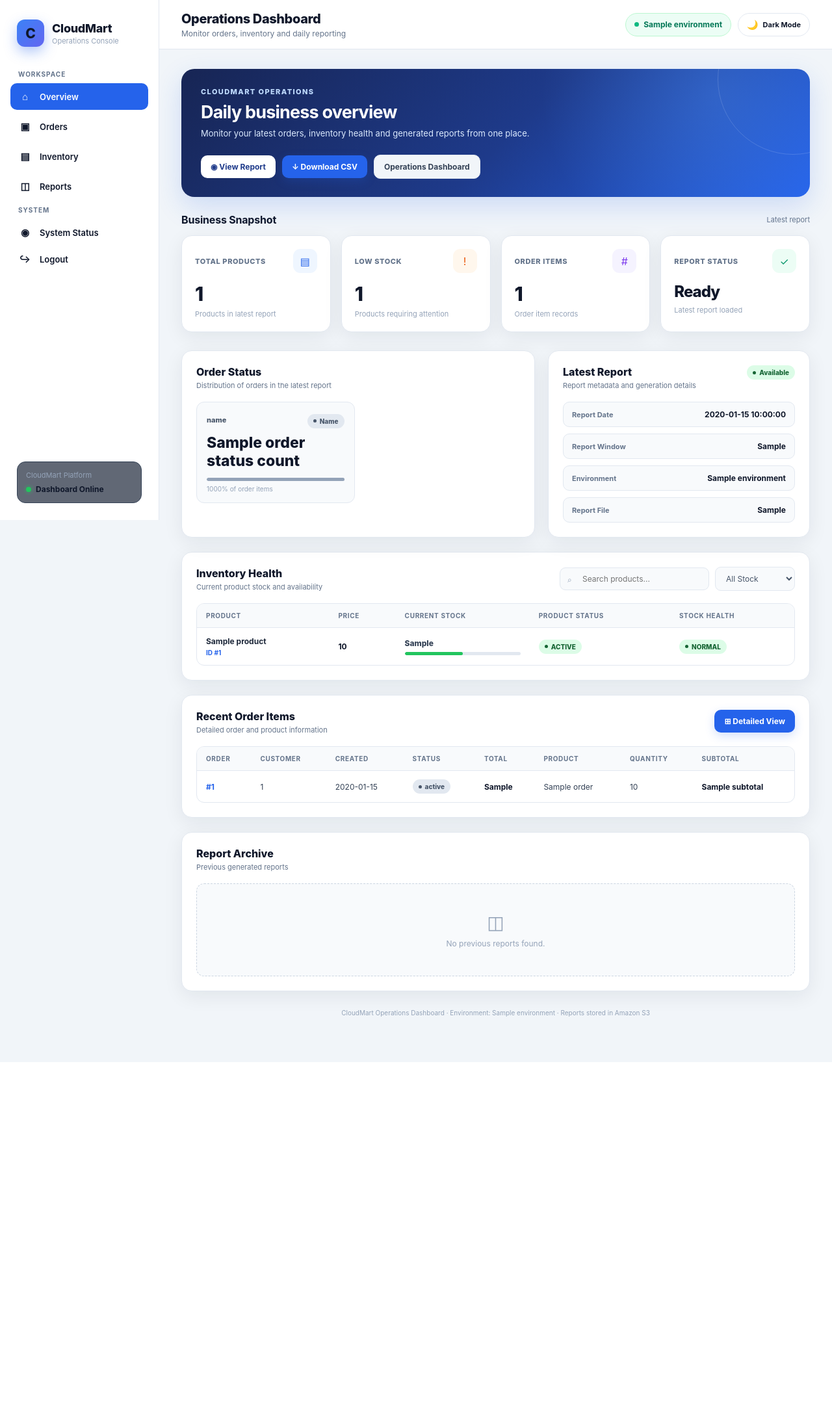
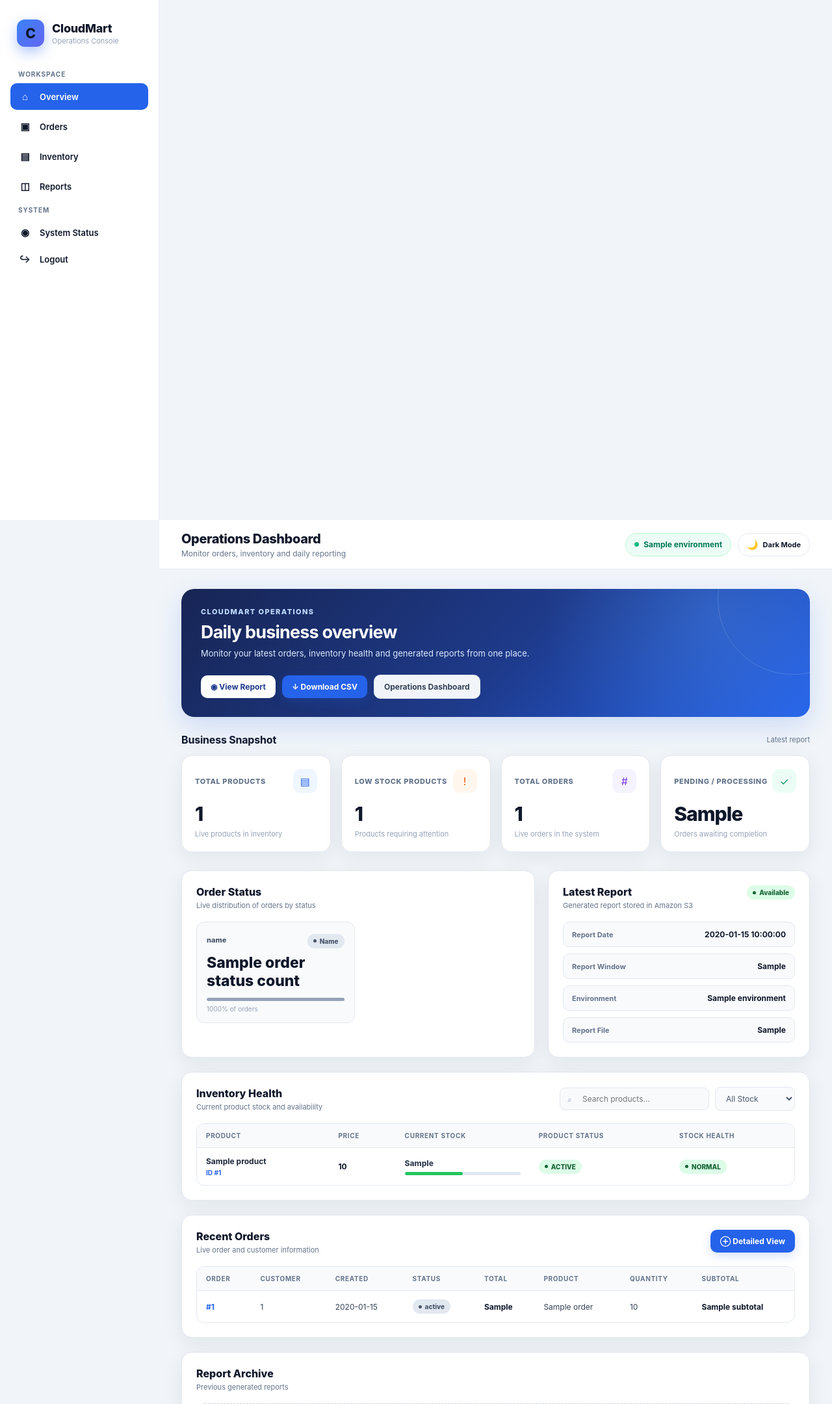
Before and after one commit to ammu-29107/cloudmart-snehitha, a Flask app: template dashboard/templates/dashboard.html in a window 1280 px wide. Shown: the top 2160 px of the page at 65% size. Before the commit the page ends 1634 px from the top, so only its background shows below. Run offline with Flask 3, Linux system fonts and the light colour scheme; the visitor is signed in with stand-in values (Sample User, id 1); the template is opened without the code that fills it: most values are stand-ins (such as "Sample title", 1, 10 or a date in 2020).

Commit message:
Update dashboard live order metrics

```diff
--- a/dashboard/app.py
+++ b/dashboard/app.py
@@ -209,6 +209,14 @@
         if product["stock_quantity"] <= threshold
     )
 
+    total_orders = sum(order_status_counts.values())
+
+    pending_processing_orders = sum(
+        count
+        for status, count in order_status_counts.items()
+        if status in {"PENDING", "PROCESSING"}
+    )
+
     return {
         "products": [
             {
@@ -243,7 +251,9 @@
             for order in orders
         ],
         "order_status_counts": order_status_counts,
-        "low_stock_count": low_stock_count
+        "low_stock_count": low_stock_count,
+        "total_orders": total_orders,
+        "pending_processing_orders": pending_processing_orders,
     }
 
 def get_admin_token():
@@ -561,6 +571,7 @@
         return render_template(
             "dashboard.html",
             error=None,
+            environment=ENVIRONMENT,
             **report_data
         )
 
--- a/dashboard/templates/dashboard.html
+++ b/dashboard/templates/dashboard.html
@@ -88,7 +88,12 @@
 
         <nav class="nav">
 
-            <a class="nav-link" href="#overview">
+            <a
+                class="nav-link"
+                href="https://ap-south-1.console.aws.amazon.com/cloudwatch/home?region=ap-south-1#dashboards:name=cloudmart-dev-operations"
+                target="_blank"
+                rel="noopener noreferrer"
+            >
 
                 <span class="nav-icon">◉</span>
                 <span>System Status</span>
@@ -107,25 +112,6 @@
             </a>
 
         </nav>
-
-
-        <div class="sidebar-bottom">
-
-            <div class="system-status">
-
-                <div class="system-status-title">
-                    CloudMart Platform
-                </div>
-
-                <div class="status-online">
-
-                    <span class="online-dot"></span>
-
-                    <span>Dashboard Online</span>
-
-                </div>
-
-            </div>
 
         </div>
 
@@ -295,7 +281,7 @@
                         </div>
 
                         <div class="kpi-note">
-                            Products in latest report
+                            Live products in inventory
                         </div>
 
                     </div>
@@ -306,7 +292,7 @@
                         <div class="kpi-top">
 
                             <div class="kpi-label">
-                                Low Stock
+                                Low Stock Products
                             </div>
 
                             <div class="kpi-icon icon-orange">
@@ -331,7 +317,7 @@
                         <div class="kpi-top">
 
                             <div class="kpi-label">
-                                Order Items
+                                Total Orders
                             </div>
 
                             <div class="kpi-icon icon-purple">
@@ -341,11 +327,11 @@
                         </div>
 
                         <div class="kpi-value">
-                            {{ orders|length }}
+                            {{ total_orders }}
                         </div>
 
                         <div class="kpi-note">
-                            Order item records
+                            Live orders in the system
                         </div>
 
                     </div>
@@ -356,7 +342,7 @@
                         <div class="kpi-top">
 
                             <div class="kpi-label">
-                                Report Status
+                                Pending / Processing
                             </div>
 
                             <div class="kpi-icon icon-green">
@@ -365,31 +351,18 @@
 
                         </div>
 
-                        <div class="kpi-value" style="font-size:24px;">
-
-                            {% if products or orders %}
-                                Ready
-                            {% else %}
-                                Empty
-                            {% endif %}
-
+                        <div class="kpi-value">
+                            {{ pending_processing_orders }}
                         </div>
 
                         <div class="kpi-note">
-
-                            {% if products or orders %}
-                                Latest report loaded
-                            {% else %}
-                                No business records
-                            {% endif %}
-
+                            Orders awaiting completion
                         </div>
 
                     </div>
 
 
                 </div>
-
 
                 <!-- =========================
                      SUMMARY GRID
@@ -411,7 +384,7 @@
                                 </div>
 
                                 <div class="panel-description">
-                                    Distribution of orders in the latest report
+                                    Live distribution of orders by status
                                 </div>
 
                             </div>
@@ -528,7 +501,7 @@
                                             color:#94a3b8;
                                         "
                                     >
-                                        {{ percentage }}% of order items
+                                        {{ percentage }}% of orders
                                     </div>
 
                                 </div>
@@ -554,7 +527,7 @@
                                 </div>
 
                                 <div class="panel-description">
-                                    Report metadata and generation details
+                                    Generated report stored in Amazon S3
                                 </div>
 
                             </div>
@@ -891,7 +864,7 @@
                                 ▤
                             </div>
 
-                            No products were present in the latest report.
+                            No products are currently available in inventory.
 
                         </div>
 
@@ -912,11 +885,11 @@
                         <div>
 
                             <div class="panel-title">
-                                Recent Order Items
+                                Recent Orders
                             </div>
 
                             <div class="panel-description">
-                                Detailed order and product information
+                                Live order and customer information
                             </div>
 
                         </div>
@@ -928,7 +901,7 @@
                                 class="button button-primary"
                                 onclick="openOrdersModal()"
                             >
-                                ⊞ Detailed View
+                                ⊕ Detailed View
                             </button>
 
                         {% endif %}
@@ -1094,7 +1067,7 @@
                                 ▣
                             </div>
 
-                            No order items were present in the latest report.
+                            No orders are currently available.
 
                         </div>
 
@@ -1382,7 +1355,7 @@
                 </div>
 
                 <div class="modal-subtitle">
-                    Complete order-item records from the latest report
+                    Live order and customer details
                 </div>
 
             </div>
```
